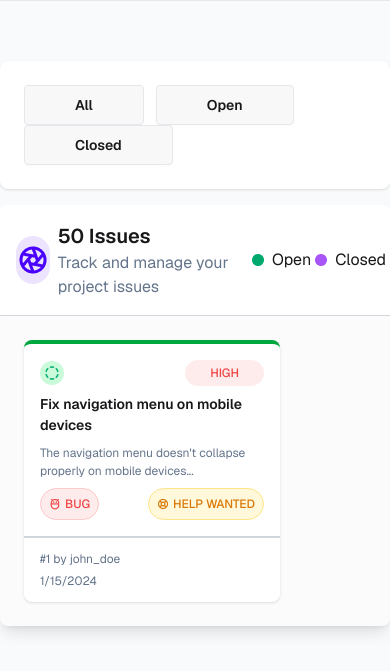
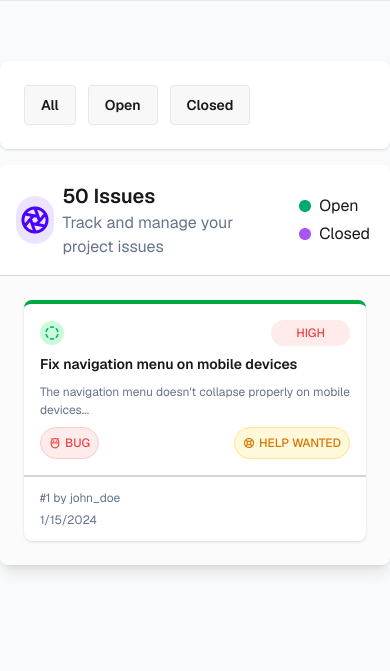
Before and after one commit to Nabil593/B13-A5-Github-Issue-Tracker, a plain HTML site: page home.html in a window 390 px wide. Shown: the part 73-744 px from the top of the page. Drawn offline with nearby package versions, Linux system fonts and the light colour scheme.

Commit message:
responsive done

```diff
--- a/home.html
+++ b/home.html
@@ -21,6 +21,7 @@
 </head>
 
 <body>
+    <!-- header design -->
     <header class="bg-white flex items-center justify-between lg:px-20 md:px-14 sm:px-10 px-4 py-4 border-1 border-gray-200">
         <div class="flex items-center gap-1">
             <img src="./assets/github-logo.png" alt="github" class="max-w-8">
@@ -44,15 +45,16 @@
         </div>
     </header>
 
-
+    <!-- buttons design -->
     <section>
         <div class="max-w-[1110px] mx-auto bg-white p-6 mt-[60px] rounded-lg shadow-sm space-x-2">
-            <button class="py-2 px-[50px] border-1 border-gray-200 rounded-[4px] cursor-pointer btn">All</button>
-            <button class="py-2 px-[50px] border-1 border-gray-200 rounded-[4px] cursor-pointer btn">Open</button>
-            <button class="py-2 px-[50px] border-1 border-gray-200 rounded-[4px] cursor-pointer btn">Closed</button>
+            <button class="border-1 border-gray-200 rounded-[4px] cursor-pointer btn lg:px-10 md:px-8 sm:px-4 px-4 py-2">All</button>
+            <button class="border-1 border-gray-200 rounded-[4px] cursor-pointer btn lg:px-10 md:px-8 sm:px-4 px-4 py-2">Open</button>
+            <button class="border-1 border-gray-200 rounded-[4px] cursor-pointer btn lg:px-10 md:px-8 sm:px-4 px-4 py-2">Closed</button>
         </div>
     </section>
 
+    <!-- ishhues counter & cards design -->
     <section>
         <div class="max-w-[1110px] mx-auto bg-white p-4 mt-4 rounded-t-lg flex items-center justify-between">
             <div class="flex items-center gap-2">
@@ -63,7 +65,7 @@
                     <p class="text-[16px] text-[#64748B]">Track and manage your project issues</p>
                 </div>
             </div>
-            <div class="flex items-center gap-4">
+            <div class="flex lg:flex-row md:flex-row sm:flex-col flex-col items-center lg:gap-4 md:gap-4 sm:gap-1 gap-1 px-4">
                 <p class="flex items-center gap-2"><img src="./assets/Ellipse 2.png" alt=""> Open</p>
                 <p class="flex items-center gap-2"><img src="./assets/Ellipse 2 (1).png" alt=""> Closed</p>
             </div>
@@ -71,9 +73,9 @@
 
         <hr class="max-w-[1110px] mx-auto text-gray-300 rounded-lg">
 
-        <section class="max-w-[1110px] mx-auto bg-[#FBFBFB] p-6 rounded-b-lg grid  grid-cols-4 gap-3 shadow-lg">
+        <section class="max-w-[1110px] mx-auto bg-[#FBFBFB] p-6 rounded-b-lg grid lg:grid-cols-4 md:grid-cols-3 sm:grid-cols-2 grid-cols-1 gap-3 shadow-lg">
 
-            <div class="card w-[256px] bg-base-100 shadow-sm border-t-4 border-green-600">
+            <div class="card w-full mx-auto bg-base-100 shadow-sm border-t-4 border-green-600">
                 <div class="p-4 space-y-2">
                     <div class="flex items-center justify-between">
                         <img src="./assets/Open-Status.png" alt="Open">
```
